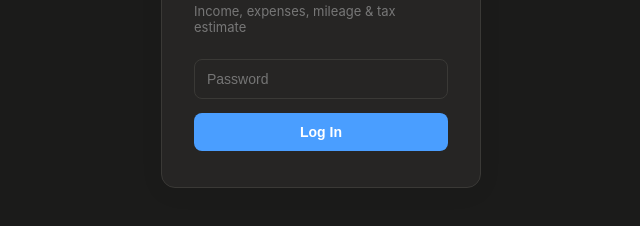
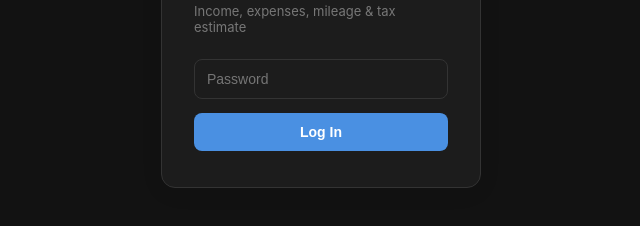
Before and after one commit to PurplePenguin414/ExpenseTrackerDocker, a website: page public/login.html in a window 1280 px wide. Both pictures are taken after a click on the button "Toggle light/dark mode". Shown: the part 338-564 px from the top of the page, without its empty margins (319-959 px from the left). Drawn offline with Linux system fonts and the light colour scheme.

Commit message:
Update login.html

```diff
--- a/public/login.html
+++ b/public/login.html
@@ -8,7 +8,7 @@
 <style>
   :root { --accent: #2a8a5f; --bg: #f7f5f1; --card: #ffffff; --text: #2b2b2b; --border: #e2ddd3; }
   [data-theme="dark"] {
-    --accent: #4a9eff; --bg: #1b1b1a; --card: #262524; --text: #ecebe8; --border: #3a3936;
+    --accent: #4a90e2; --bg: #121212; --card: #1c1c1c; --text: #f0f0f0; --border: #333333;
   }
   * { box-sizing: border-box; }
   body {
```
